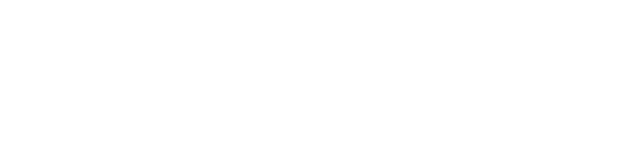
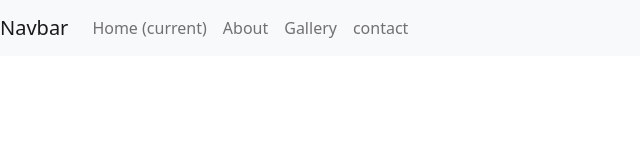
Before and after one commit to StaceyRb89/pro-team, a plain HTML site: page index.html in a window 1280 px wide. Shown: the whole page, without its empty margins (0-640 px from the left). Drawn offline with nearby package versions, Linux system fonts and the light colour scheme.

Commit message:
navbar added

```diff
--- a/index.html
+++ b/index.html
@@ -9,6 +9,30 @@
 </head>
 <body>
     <!-- header -->
+    <header>
+        <nav class="navbar navbar-expand-lg navbar-light bg-light">
+            <a class="navbar-brand" href="#">Navbar</a>
+            <button class="navbar-toggler" type="button" data-toggle="collapse" data-target="#navbarNav" aria-controls="navbarNav" aria-expanded="false" aria-label="Toggle navigation">
+              <span class="navbar-toggler-icon"></span>
+            </button>
+            <div class="collapse navbar-collapse" id="navbarNav">
+              <ul class="navbar-nav">
+                <li class="nav-item active">
+                  <a class="nav-link" href="index.html">Home <span class="sr-only">(current)</span></a>
+                </li>
+                <li class="nav-item">
+                  <a class="nav-link" href="pg2.html">About</a>
+                </li>
+                <li class="nav-item">
+                  <a class="nav-link" href="pg3.html">Gallery</a>
+                </li>
+                <li class="nav-item">
+                  <a class="nav-link">contact</a>
+                </li>
+              </ul>
+            </div>
+          </nav>
+    </header>
     <!--body  -->
     <!-- footer -->
     <script src="https://cdn.jsdelivr.net/npm/@popperjs/core@2.10.2/dist/umd/popper.min.js" integrity="sha384-7+zCNj/IqJ95wo16oMtfsKbZ9ccEh31eOz1HGyDuCQ6wgnyJNSYdrPa03rtR1zdB" crossorigin="anonymous"></script>
```
Also changed, not shown: pg3.html (+2 -1 lines).
